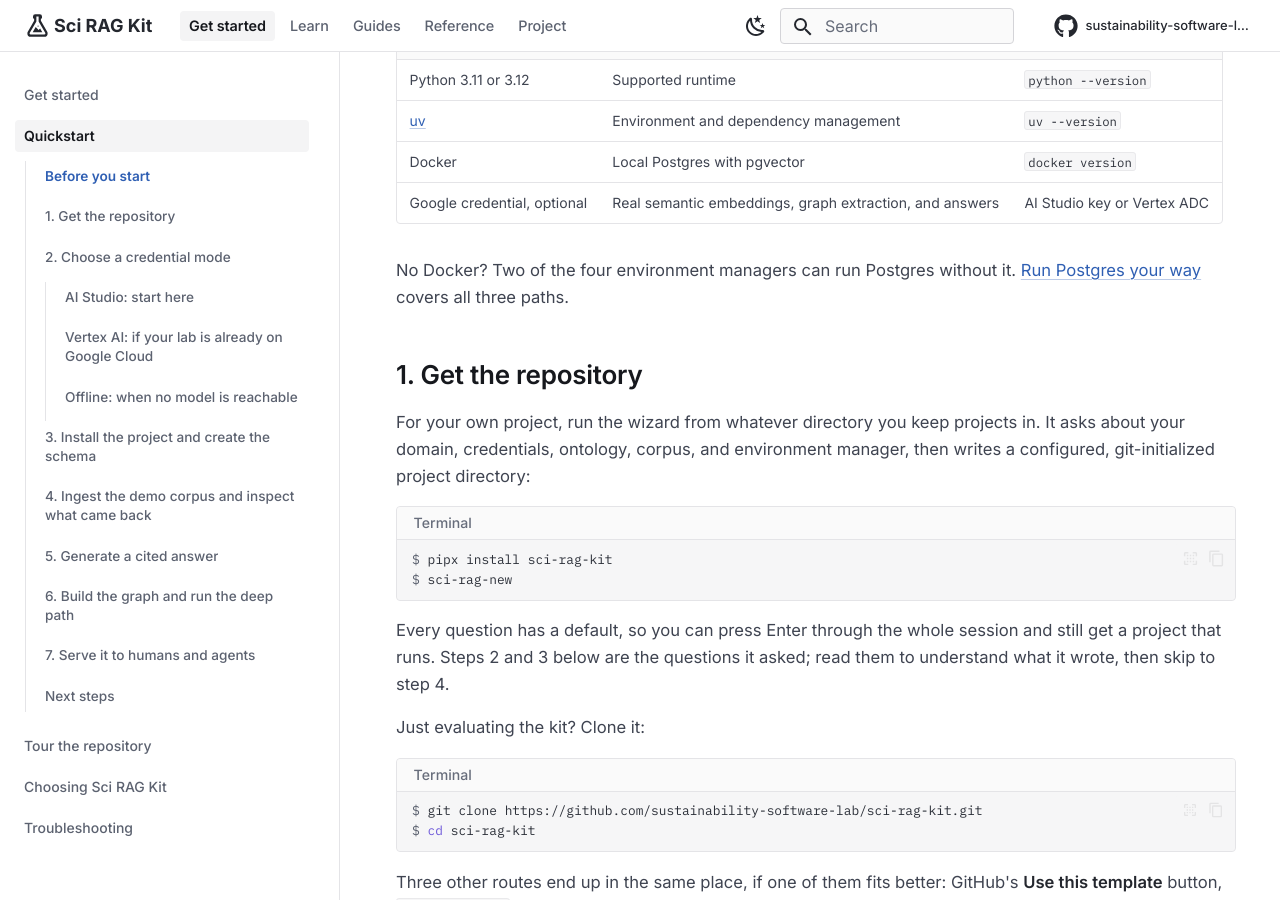
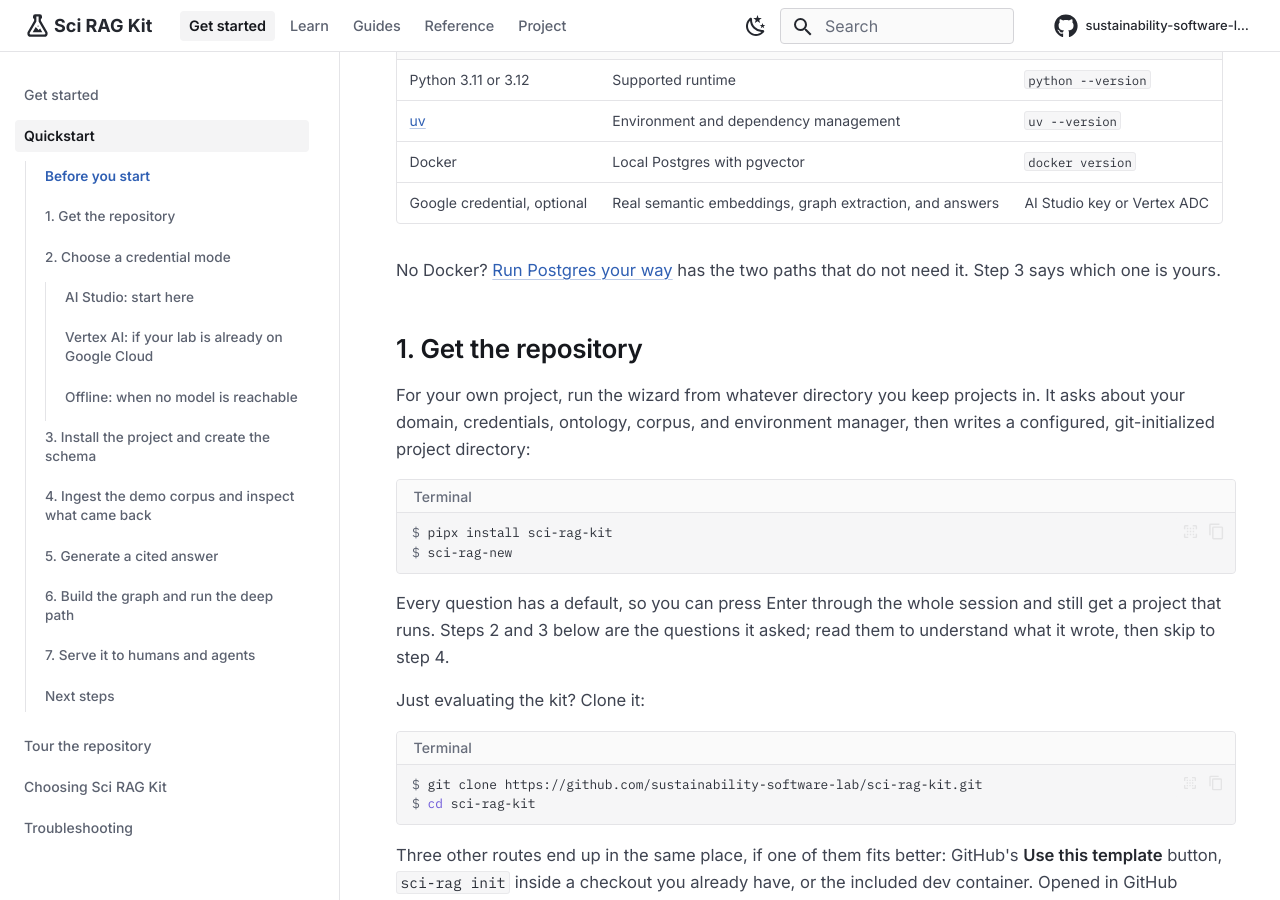
Before and after one commit to sustainability-software-lab/sci-rag-kit, an MkDocs documentation site: the page built from docs/quickstart.md, in a window 1280 px wide and 900 px high, scrolled down 538 px. Built offline with MkDocs 1.6.1 and Material for MkDocs 9.7.7, drawn with Linux system fonts in a browser that asks for light colours; nearby versions of some CDN libraries; library files that are not in the unit come from our copies.

Commit message:
docs(quickstart): the no-Docker note said two paths and three in one sentence
Refs #122

```diff
--- a/docs/quickstart.md
+++ b/docs/quickstart.md
@@ -26,7 +26,7 @@ Every command runs from the repository root.
 | Docker | Local Postgres with pgvector | `docker version` |
 | Google credential, optional | Real semantic embeddings, graph extraction, and answers | AI Studio key or Vertex ADC |
 
-No Docker? Two of the four environment managers can run Postgres without it. [Run Postgres your way](run-postgres.md) covers all three paths.
+No Docker? [Run Postgres your way](run-postgres.md) has the two paths that do not need it. Step 3 says which one is yours.
 
 ## 1. Get the repository
 
```
